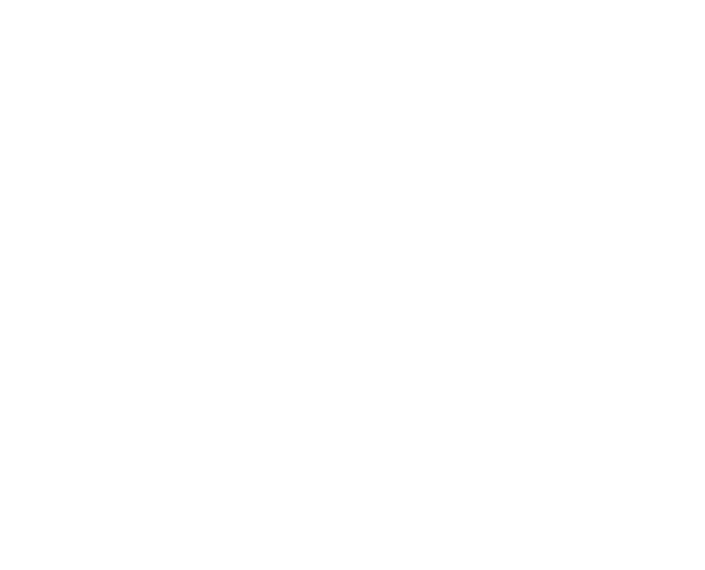
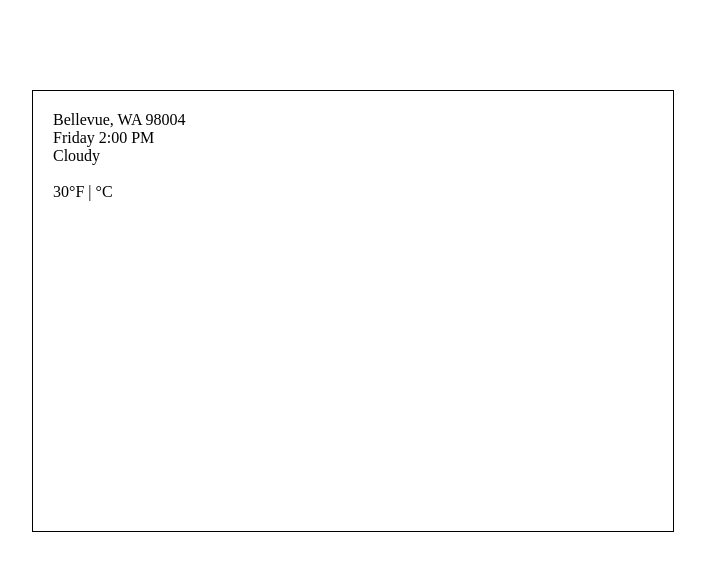
Before and after one commit to subhanzakizada/weather-app, a plain HTML site: page index.html in a window 1280 px wide. Shown: the whole page, without its empty margins (287-992 px from the left). Drawn offline with Linux system fonts and the light colour scheme.

Commit message:
add container el and basic style

```diff
--- a/index.html
+++ b/index.html
@@ -1,13 +1,44 @@
 <!DOCTYPE html>
 <html lang="en">
+
 <head>
     <meta charset="UTF-8">
     <meta name="viewport" content="width=device-width, initial-scale=1.0">
     <title>Weather Zone</title>
     <link rel="stylesheet" href="style.css">
 </head>
+
 <body>
+    <!--  COITAINER    -->
+    <div class='container'>
+        <!-- Location -->
+        <div class='location'>
+            <span>Bellevue, WA 98004</span>
+        </div>
+
+        <!-- Time -->
+        <div class='current-time'>
+            <span>Friday 2:00 PM</span>
+        </div>
+
+        <!-- Weather Description -->
+        <div class='temperature-description'>
+            <span id='temperature-description-content'>Cloudy</span>
+        </div>
+
+        <!-- Icon -->
+        <div class=temperature-icon-container>
+            <img class='temperature-icon' src='' alt=''>
+        </div>
+
+        <!-- Temperature -->
+        <div class='temperature'>
+            <span id='temperature-degree'>30</span><span id='temperature-fahrenheit-celsius'>°F | °C</span>
+        </div>
+    </div>
+
     <!-- Script -->
     <script src="script.js"></script>
 </body>
+
 </html>
--- a/style.css
+++ b/style.css
@@ -0,0 +1,12 @@
+body {
+    margin: 0
+}
+
+.container {
+    border: 1px solid black;
+    width: 600px;
+    height: 400px;
+    margin: auto;
+    margin-top: 7%;
+    padding: 20px;
+}
```
